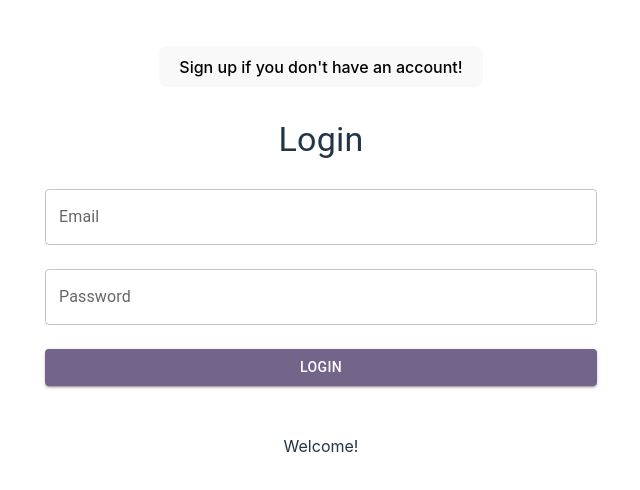
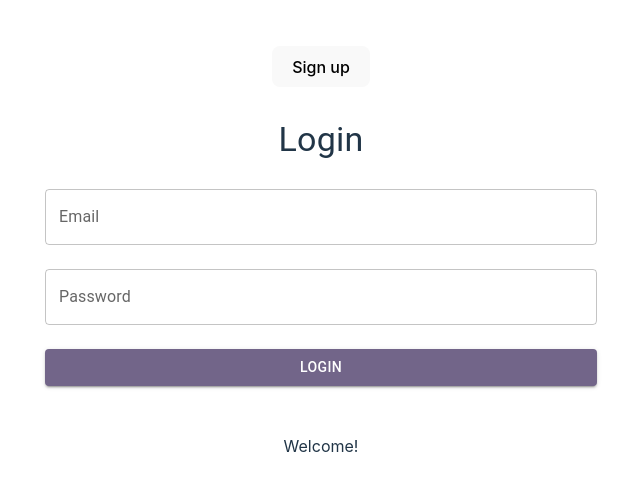
Before and after one commit to Julie12Yu/CatTinder, a React (Vite) app in the folder CatTinder/: page / in a window 1280 px wide. Shown: the part 140-630 px from the top of the page, without its empty margins (319-959 px from the left). Built offline with nearby package versions, Linux system fonts and the light colour scheme; no server answers.

Commit message:
nit: Fix some wording

```diff
--- a/CatTinder/src/components/Auth/Login.tsx
+++ b/CatTinder/src/components/Auth/Login.tsx
@@ -44,7 +44,7 @@ const Login: React.FC<LoginProps> = ({ onLogin, onLoginS }) => {
 
     return (
         <div>
-            <button onClick={onLoginS}> Sign up if you don't have an account! </button>
+            <button onClick={onLoginS}> Sign up </button>
             <Container maxWidth="sm">
                 <Box sx={{ mt: 4, mb: 4 }}>
                     <Typography variant="h4" component="h1" gutterBottom>
--- a/CatTinder/src/components/Auth/SignUp.tsx
+++ b/CatTinder/src/components/Auth/SignUp.tsx
@@ -44,7 +44,7 @@ const SignUp: React.FC<SignUpProps> = ({ onSignUp, onSignUpL}) => {
 
     return (
         <div>
-            <button onClick={onSignUpL}> Log in if you have an account! </button>
+            <button onClick={onSignUpL}> Log In</button>
         <Container maxWidth="sm">
             <Box sx={{ mt: 4, mb: 4 }}>
                 <Typography variant="h4" component="h1" gutterBottom>
```
